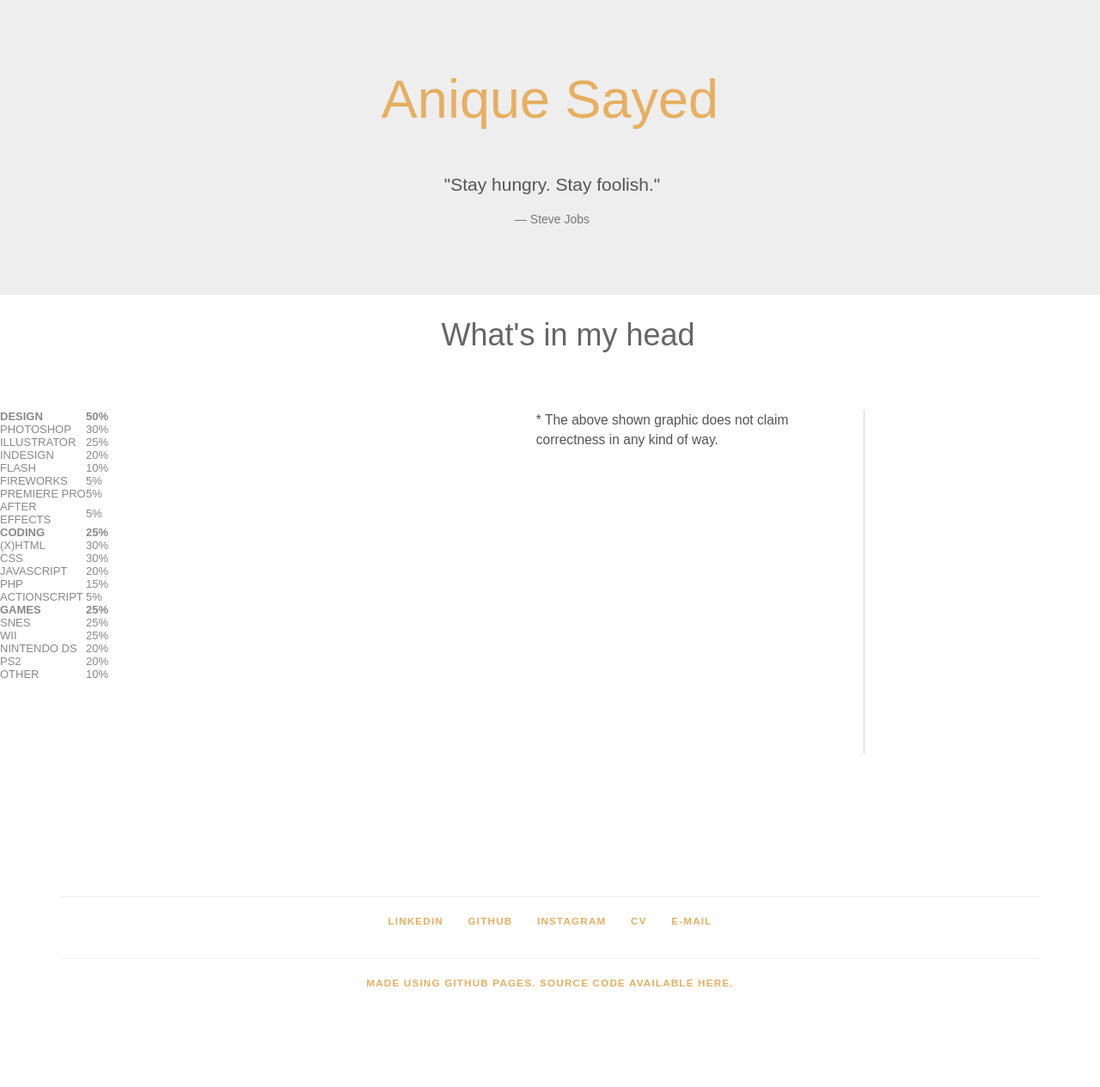
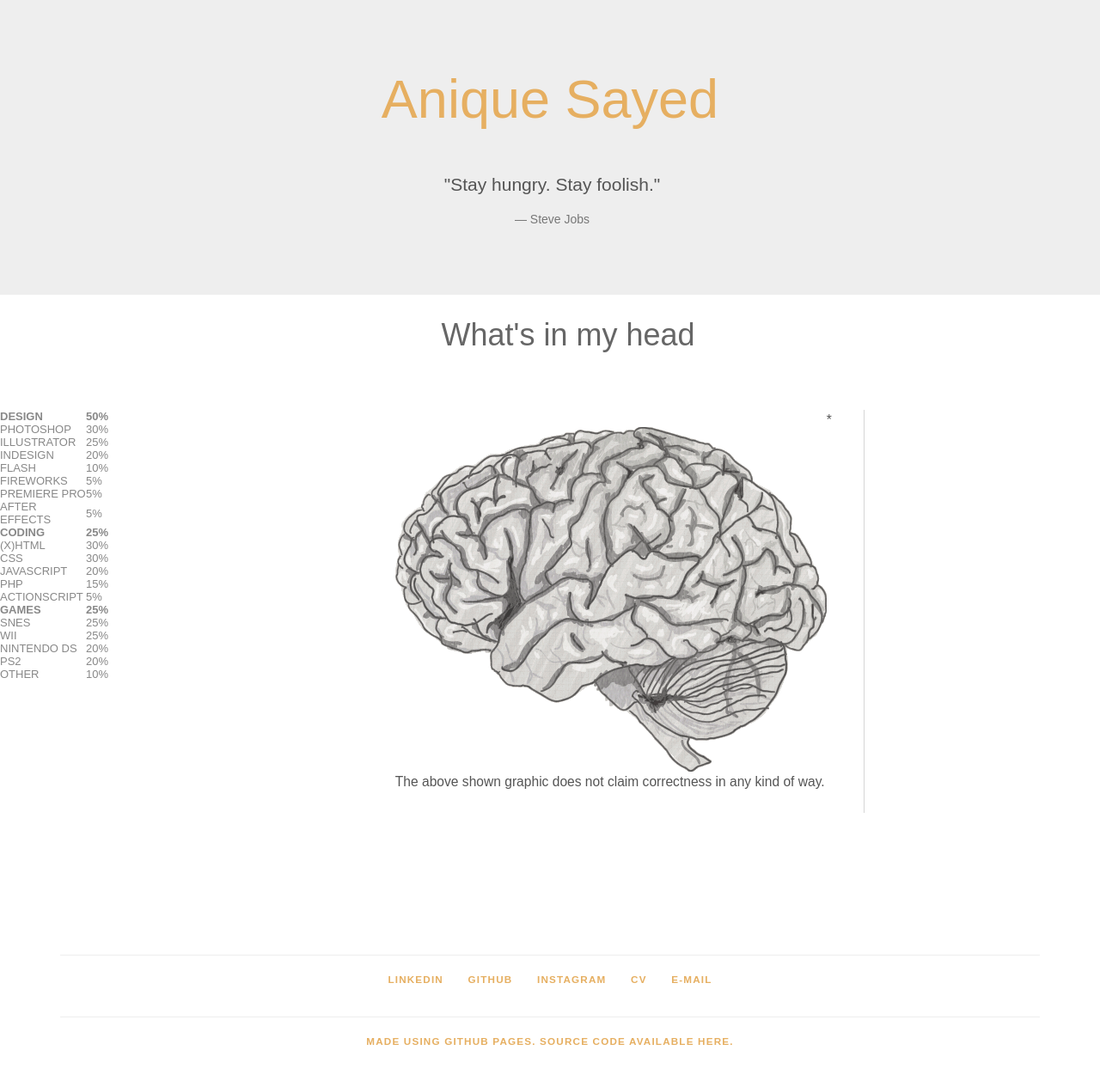
Before and after one commit to aniquesayed/aniquesayed.github.io, a Jekyll site: the page built from languages.html, in a window 1280 px wide. Shown: the whole page at 86% size. Built offline with Jekyll 4.4.1, drawn with Linux system fonts in a browser that asks for light colours; some web fonts are replaced; before the commit the page ends 1197 px from its top, so only the background shows below that.

Commit message:
editing languages page

```diff
--- a/css/skills.css
+++ b/css/skills.css
@@ -107,7 +107,7 @@
   }
   #infografik .leftside {
     width: 164px;
-    float: left;
+    float: right;
   }
     #infografik .leftside .gehirndesign, #infografik .leftside .gehirncoding, #infografik .leftside .gehirnspiele {
       width:  140px; /* 130px */
@@ -159,7 +159,7 @@
     margin: 20px 0 0 0;
 
     position: relative;
-    float: right;
+    float: left;
 
     background: url('../images/layout/gehirn_sprite.png') no-repeat;
   }
--- a/languages.html
+++ b/languages.html
@@ -48,14 +48,16 @@
 
 
   <div class="mainabout">
-    <div class="rightside" id="gpoy"><div class="hover"></div><div class="normal"></div></div>
+    <div class="leftside" id="gpoy"><div class="hover"></div><div class="normal"></div></div>
+
+
 
     <!-- Die Gehirn-Sache -->
     <div id="infografik">
       <h1>What's in my head</h1>
 
       <article>
-        <div class="leftside">
+        <div class="rightside">
           <div id="maphover"></div>
           <img src="images/layout/gehirn_map.gif" class="map" alt="What's in my head" usemap="#gehirn" width="502" height="401" />
         </div><!-- / rightside -->
@@ -65,7 +67,7 @@
     </article>
 
 <aside>
-        <div class="rightside">
+        <div class="leftside">
           <div class="gehirndesign">
             <table cellpadding="0" cellspacing="0">
               <colgroup>
```
